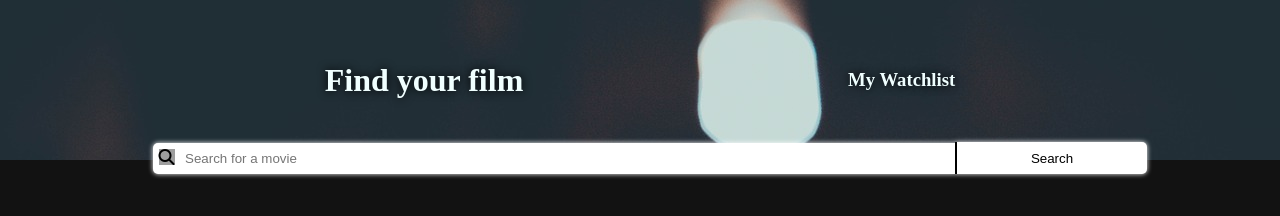
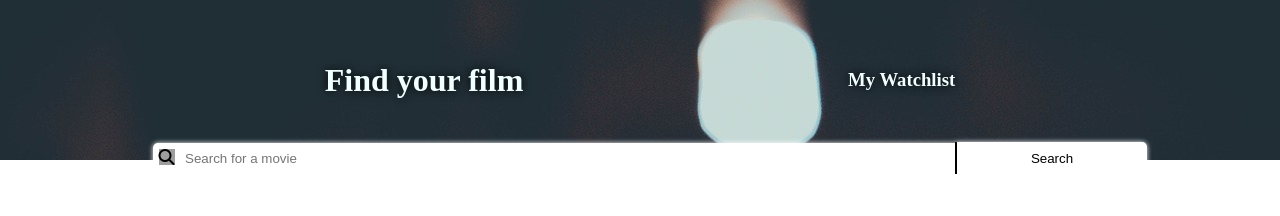
Before and after one commit to a5medHub/watchlist, a plain HTML site: page index.html in a window 1280 px wide. Drawn offline with Linux system fonts and the light colour scheme; no server answers; grey boxes are pictures that could not be loaded.

```diff
--- a/style.css
+++ b/style.css
@@ -1,7 +1,7 @@
 body {
     margin: 0;
     padding: 0;
-    background-color: #121212;
+    /* background-color: #121212; */
     min-width: 370px;
 }
 #header {
```
